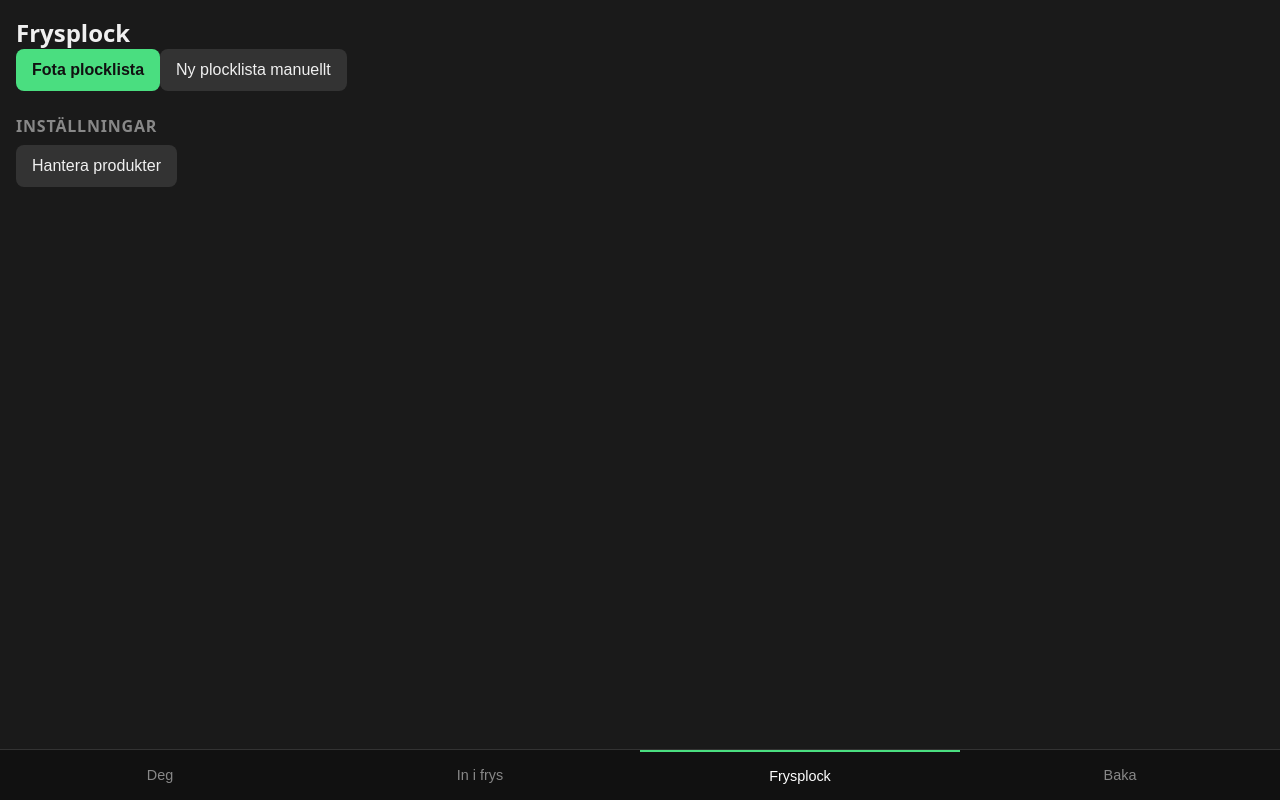
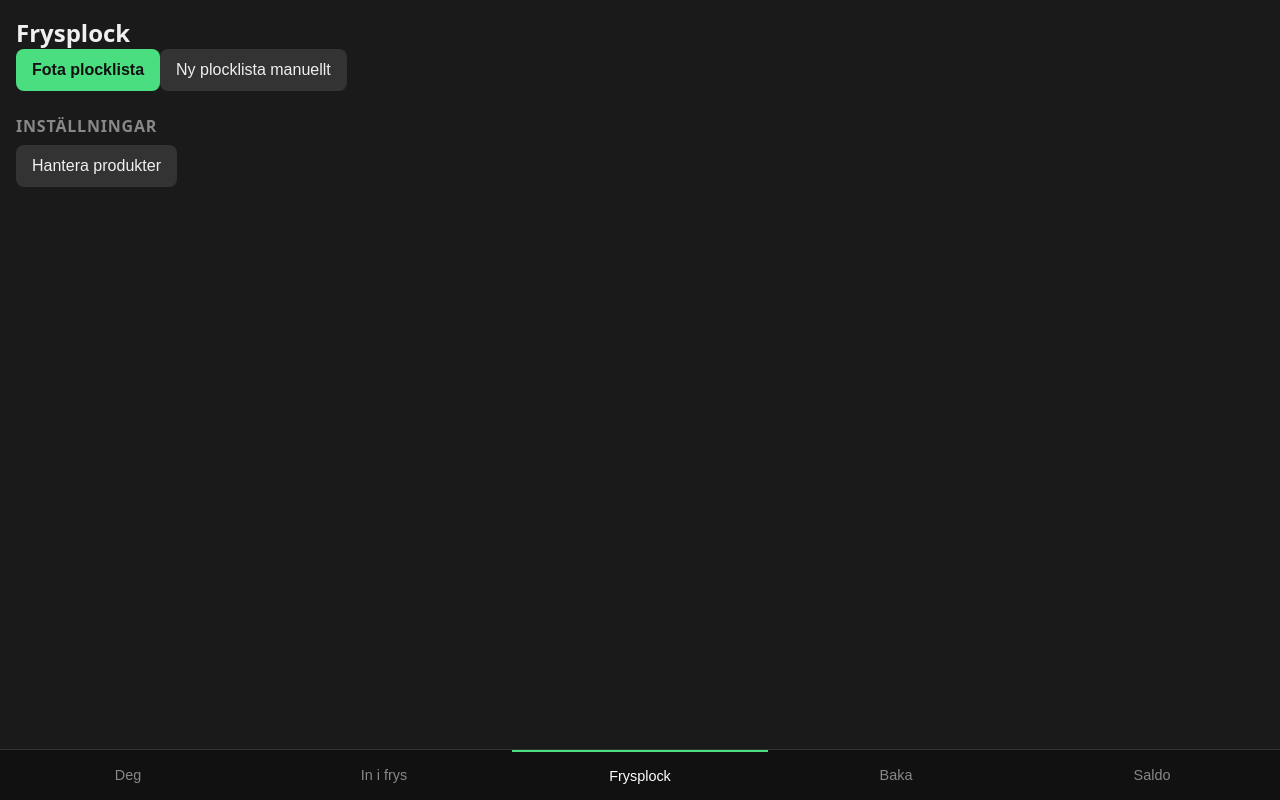
Before and after one commit to jonte-rgb/Frysplock, a React (Vite) app: page / in a window 1280 px wide. Built offline with nearby package versions, Linux system fonts and the light colour scheme.

Commit message:
Saldo som egen flik

```diff
--- a/src/App.jsx
+++ b/src/App.jsx
@@ -3,6 +3,7 @@ import Frysplock from './screens/Frysplock';
 import Deg from './screens/Deg';
 import InIFrys from './screens/InIFrys';
 import Baka from './screens/Baka';
+import SaldoVy from './screens/SaldoVy';
 
 function App() {
   const [aktivFlik, setAktivFlik] = useState('frysplock');
@@ -12,6 +13,7 @@ function App() {
     if (aktivFlik === 'infrys') return <InIFrys />;
     if (aktivFlik === 'frysplock') return <Frysplock />;
     if (aktivFlik === 'baka') return <Baka />;
+    if (aktivFlik === 'saldo') return <SaldoVy />;
   }
 
   return (
@@ -31,6 +33,9 @@ function App() {
         <button onClick={() => setAktivFlik('baka')} className={aktivFlik === 'baka' ? 'aktiv' : ''}>
           Baka
         </button>
+        <button onClick={() => setAktivFlik('saldo')} className={aktivFlik === 'saldo' ? 'aktiv' : ''}>
+          Saldo
+        </button>
       </nav>
     </div>
   );
```
